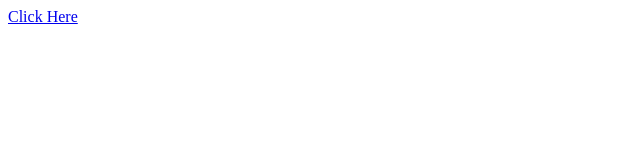
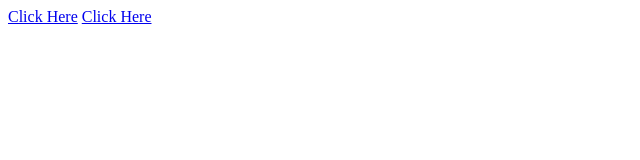
Before and after one commit to CodeNKoffee/pdf-viewer, a plain HTML site: page index.html in a window 1280 px wide. Shown: the full height of the page, 0-640 px from the left. Drawn offline with Linux system fonts and the light colour scheme.

Commit message:
Added FES certificate

```diff
--- a/index.html
+++ b/index.html
@@ -8,5 +8,6 @@
 </head>
 <body>
   <a href="./assets/Cybersecurity Certificate.pdf">Click Here</a>
+  <a href="./assets/Hatem's Certificate of Completion.pdf">Click Here</a>
 </body>
 </html>
```
Also changed, not shown: 1 other file.
